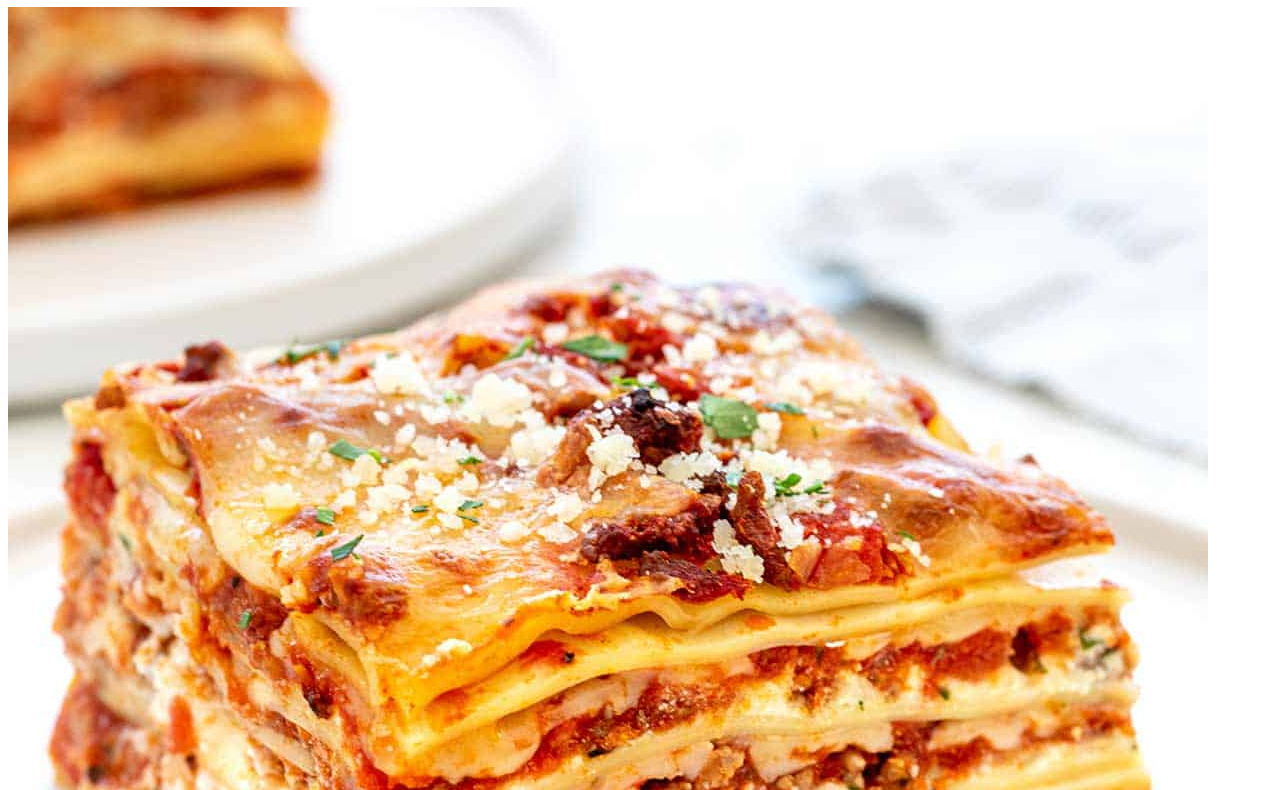
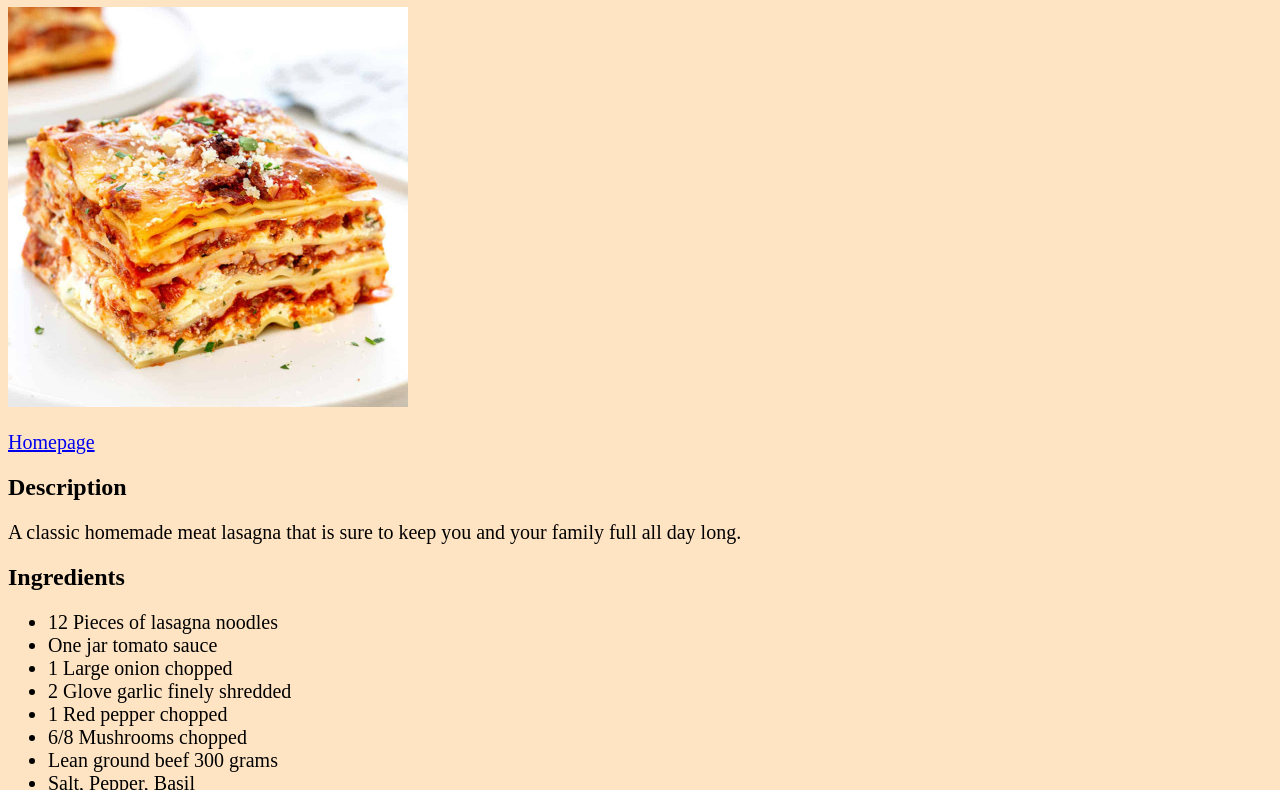
Before and after one commit to Darien-Choueiri/odin-recipes, a plain HTML site: page recipes/lasagna.html in a window 1280 px wide. Shown: the part 73-863 px from the top of the page. Drawn offline with Linux system fonts and the light colour scheme.

Commit message:
Add basic CSS styling to the website

```diff
--- a/recipes/lasagna.html
+++ b/recipes/lasagna.html
@@ -1,6 +1,7 @@
 <!DOCTYPE html>
 <html lang="en">
     <head>
+        <link rel="stylesheet" href="../style.css">
         <meta charset="UTF-8">
         <title>Lasagna Recipe</title>
     </head>
--- /dev/null
+++ b/style.css
@@ -0,0 +1,13 @@
+img {
+    height: auto;
+    width: 400px;
+}
+
+p, ul, ol {
+    font-size: 20px;
+}
+
+body {
+    font-family: 'Times New Roman', Times, serif;
+    background-color:bisque;
+}
```
Also changed, not shown: index.html (+1 -0 lines), recipes/pasta.html (+1 -0 lines), recipes/spicy-potatoes.html (+1 -0 lines).
